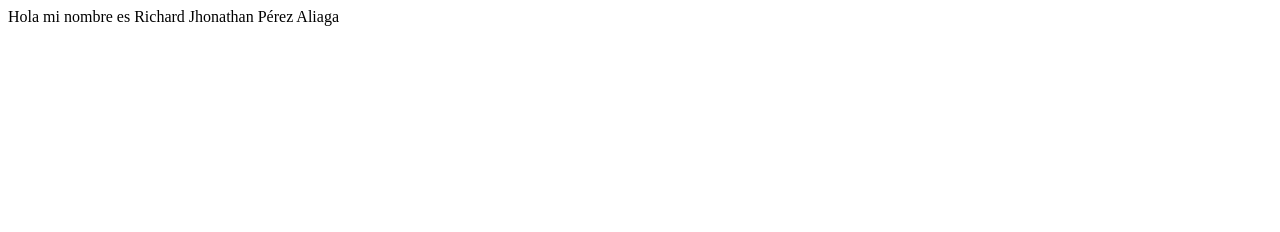
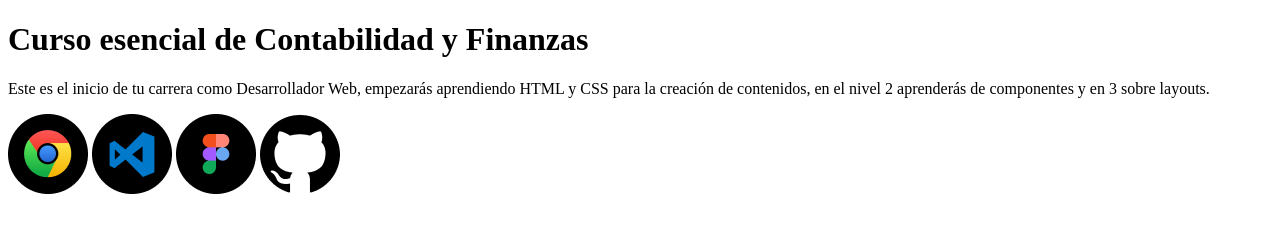
Before and after one commit to jhonathancode/curso-esencial-html-css, a plain HTML site: page index.html in a window 1280 px wide. Drawn offline with Linux system fonts and the light colour scheme.

Commit message:
Hemos agregado las imágenes al proyecto

```diff
--- a/index.html
+++ b/index.html
@@ -1,12 +1,22 @@
 <!DOCTYPE html>
-<html lang="en">
+<html lang="es">
 <head>
   <meta charset="UTF-8">
   <meta http-equiv="X-UA-Compatible" content="IE=edge">
   <meta name="viewport" content="width=device-width, initial-scale=1.0">
-  <title>Document</title>
+  <title>El blog de Richard</title>
 </head>
 <body>
-  Hola mi nombre es Richard Jhonathan Pérez Aliaga
+  <h1>
+    Curso esencial de Contabilidad y Finanzas
+  </h1>
+  <p>
+    Este es el inicio de tu carrera como Desarrollador Web, empezarás aprendiendo HTML y CSS para la creación de contenidos,
+    en el nivel 2 aprenderás de componentes y en 3 sobre layouts.
+  </p>
+  <img src="images/google-chrome.png" alt="Logo de Google Chrome" title="Logo de Google Chrome">
+  <img src="images/visual-studio-code.png" alt="Logo de Visual Studio Code" title="Logo de Visual Studio Code">
+  <img src="images/figma.png" alt="Logo de Figma" title="Logo de Figma">
+  <img src="images/github.png" alt="Logo de GitHub" title="Logo de GitHub">
 </body>
 </html>
```
Also changed, not shown: images/figma.png (added), images/github.png (added), images/google-chrome.png (added), images/visual-studio-code.png (added).
